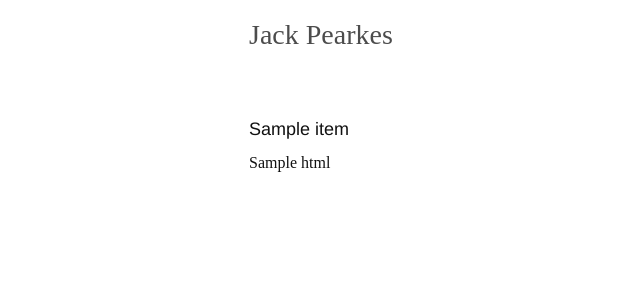
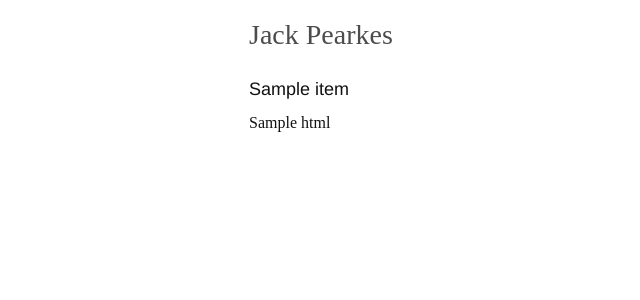
Before and after one commit to samsonpaul/jack.ly, a Flask app: template templates/item.html in a window 1280 px wide. Shown: the top 300 px of the page, without its empty margins (26-666 px from the left). Run offline with Flask 2, Linux system fonts and the light colour scheme; the template is opened without the code that fills it: most values are stand-ins (such as "Sample title", 1, 10 or a date in 2020); some libraries are stand-ins or nearby versions; some web fonts are replaced.

Commit message:
header height

```diff
--- a/static/css/main.css
+++ b/static/css/main.css
@@ -50,7 +50,7 @@ a:active {
 }
 
 header {
-    min-height: 90px;
+    min-height: 50px;
 }
 
 .section {
```
